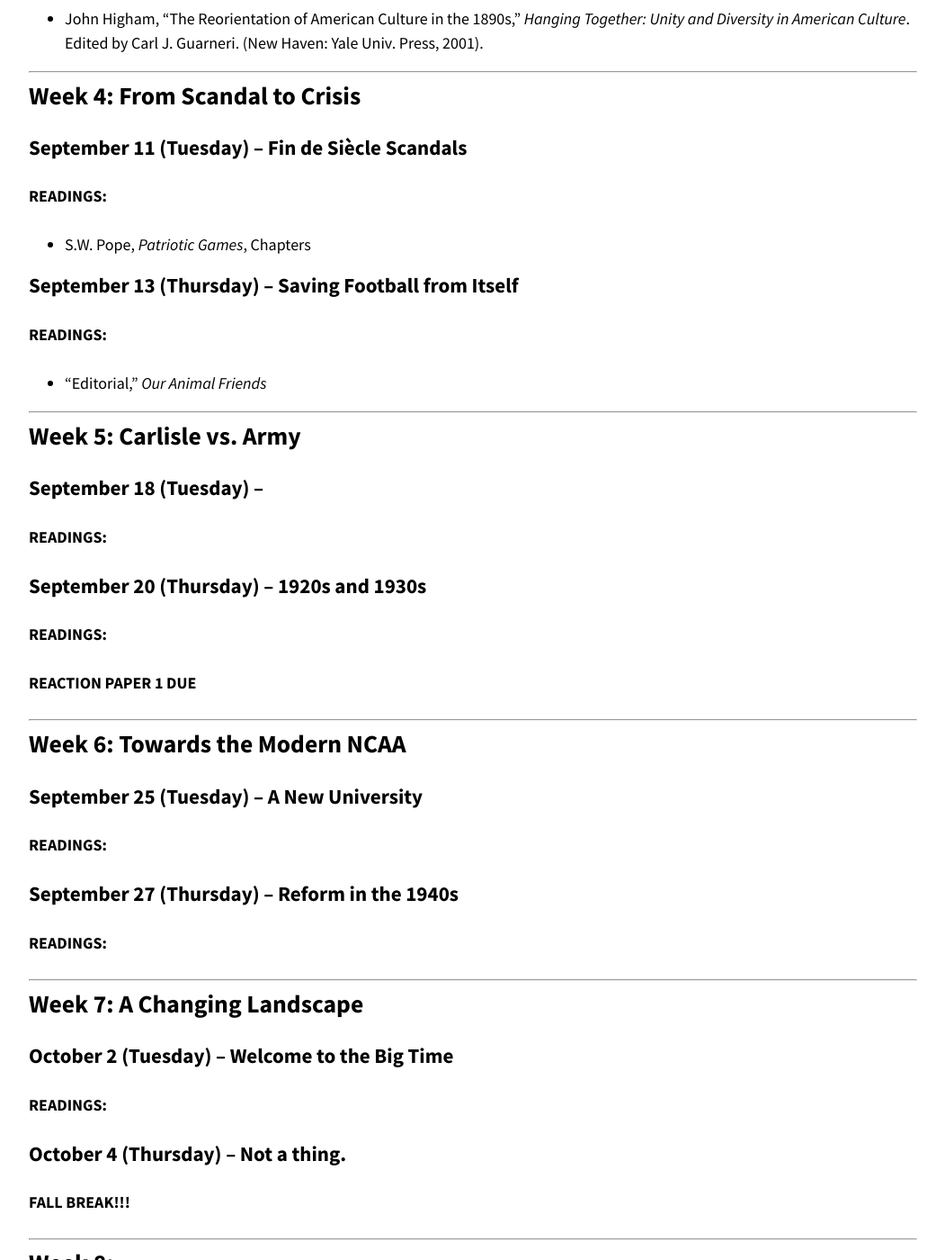
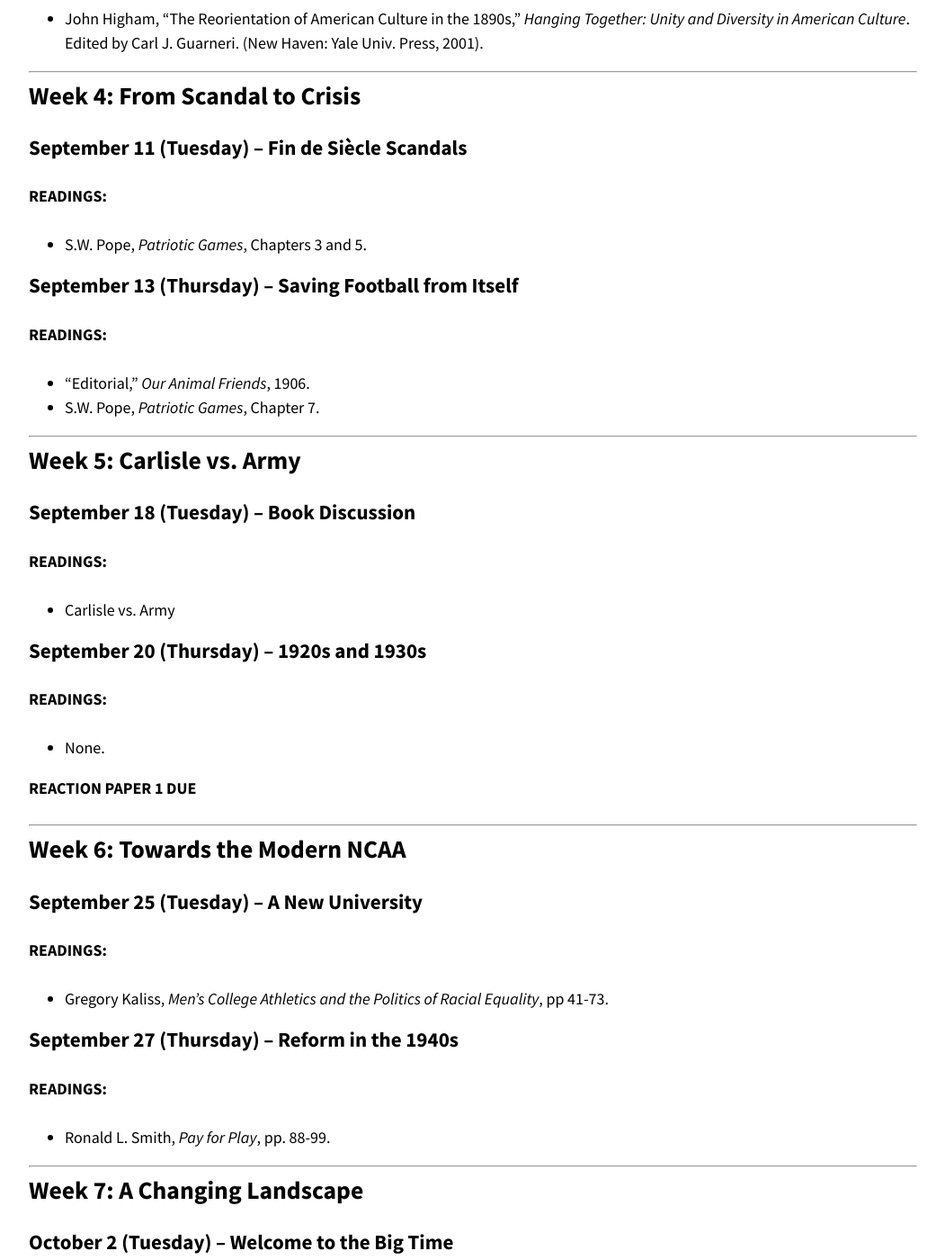
Before and after one commit to chadblack/CollegeSport2018, a Jekyll site: the page built from calendar.md, in a window 1280 px wide and 1400 px high, scrolled down 1322 px. Shown: the whole window at 90% size, without its empty margins (114-1165 px from the left). Built offline with Jekyll 4.4.1, drawn with Linux system fonts in a browser that asks for light colours; nearby versions of some CDN libraries; some of the changed text lies outside the part shown.

Commit message:
calendar

```diff
--- a/calendar.md
+++ b/calendar.md
@@ -65,28 +65,33 @@ Together: Unity and Diversity in American Culture*. Edited by Carl J. Guarneri.
 
 **READINGS:**
 
-* S.W. Pope, *Patriotic Games*, Chapters
-
+* S.W. Pope, *Patriotic Games*, Chapters 3 and 5.
 
 ### September 13 (Thursday) -- Saving Football from Itself
 
 **READINGS:**
 
-* "Editorial," *Our Animal Friends*
+* "Editorial," *Our Animal Friends*, 1906.
+* S.W. Pope, *Patriotic Games*, Chapter 7.
+
 
 
 ---
 
 ## Week 5: Carlisle vs. Army
 
-### September 18 (Tuesday) --
+### September 18 (Tuesday) -- Book Discussion
 
 **READINGS:**
+
+* Carlisle vs. Army
 
 
 ### September 20 (Thursday) -- 1920s and 1930s
 
 **READINGS:**
+
+* None.
 
 **REACTION PAPER 1 DUE**
 
@@ -99,10 +104,15 @@ Together: Unity and Diversity in American Culture*. Edited by Carl J. Guarneri.
 
 **READINGS:**
 
+* Gregory Kaliss, *Men's College Athletics and the Politics of Racial
+Equality*, pp 41-73.
+
 
 ### September 27 (Thursday) -- Reform in the 1940s
 
 **READINGS:**
+
+* Ronald L. Smith, *Pay for Play*, pp. 88-99.
 
 ---
 
@@ -124,11 +134,15 @@ Together: Unity and Diversity in American Culture*. Edited by Carl J. Guarneri.
 
 **READINGS:**
 
+* Kaliss, pp. 74-137.
+
 
 ### October 11 (Thursday) -- The New Plantation?
 
 **READINGS:**
 
+* Billy Hawkins, *The New Plantation: Black Athletes, college Sports, and
+Predominantly White NCAA Institutions*, Chapters 2 and 4.
 
 ---
 
```
Also changed, not shown: other parts of calendar.md (+3 -1 lines).
